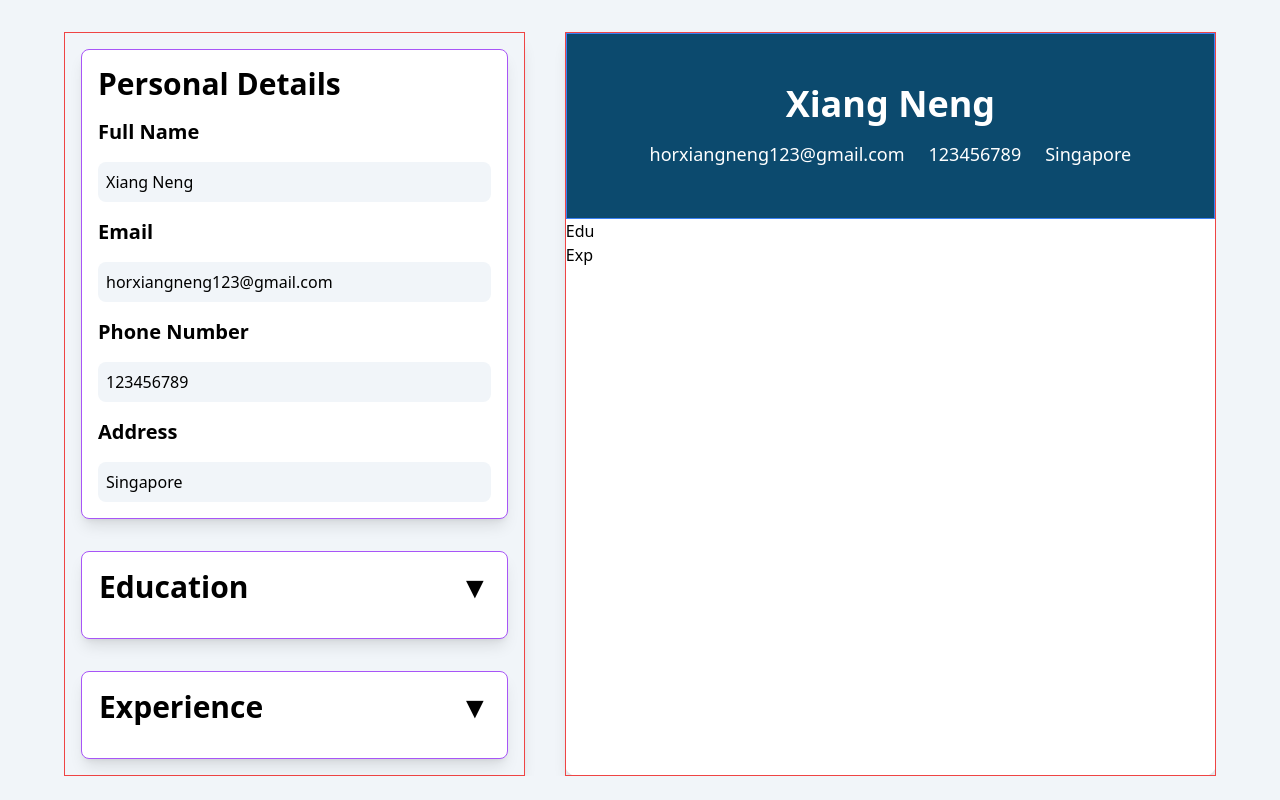
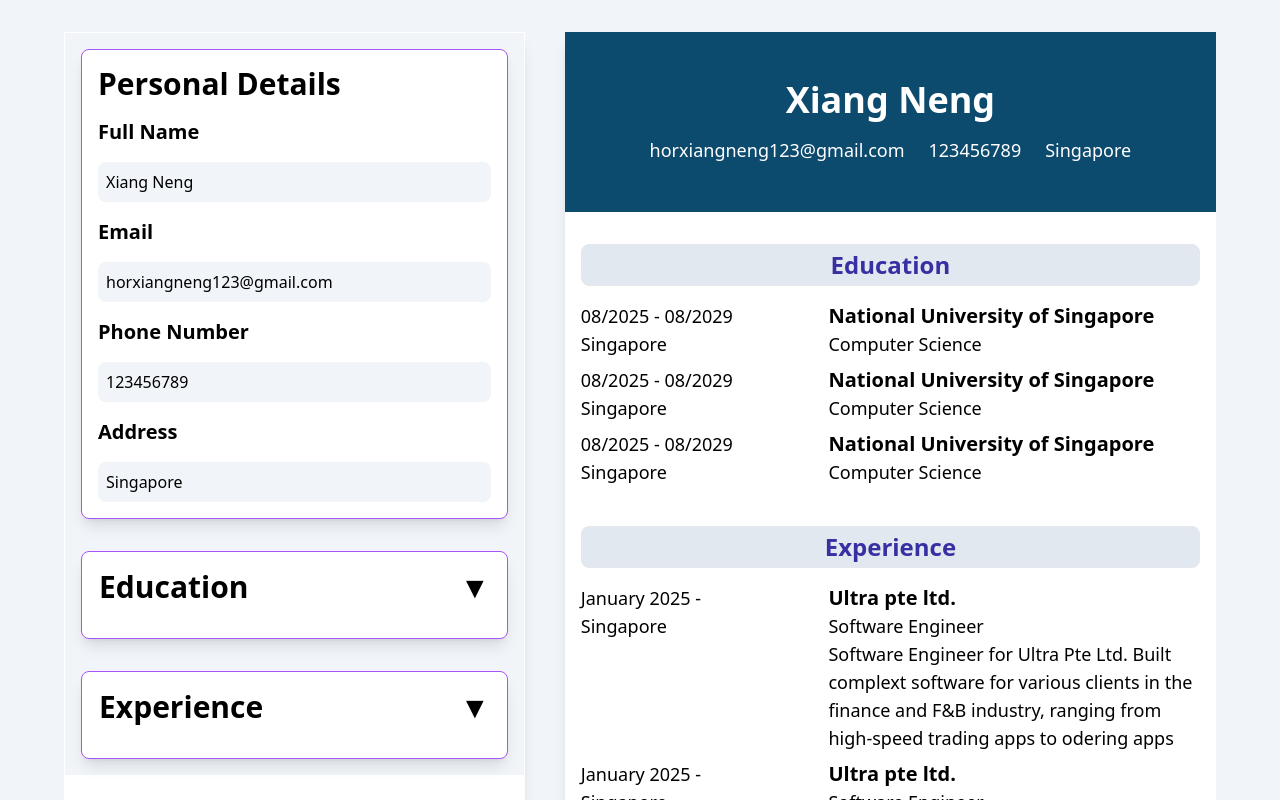
Before and after one commit to Rubyherp/react-CVApplication, a React (Vite) app: page / in a window 1280 px wide. Shown: the top 800 px of the page. Built offline with nearby package versions, Linux system fonts and the light colour scheme.

Commit message:
add CVPreview logic with css

```diff
--- a/src/CVProvider.jsx
+++ b/src/CVProvider.jsx
@@ -4,11 +4,15 @@ import cvReducer from "./cvReducer";
 const initialState = {
     personalInfo: { fullName: 'Xiang Neng', email: 'horxiangneng123@gmail.com', number: '123456789', address: 'Singapore' },
     education: [
-        { id: 1, school: 'National University of Singapore', degree: 'Computer Science', startDate: 'August 2025', endDate: 'August 2029', location: 'Singapore' },
-        { id: 2, school: 'National University of Singapore', degree: 'Computer Science', startDate: 'August 2025', endDate: 'August 2029', location: 'Singapore' },
-        { id: 3, school: 'National University of Singapore', degree: 'Computer Science', startDate: 'August 2025', endDate: 'August 2029', location: 'Singapore' },
+        { id: 1, school: 'National University of Singapore', degree: 'Computer Science', startDate: '08/2025', endDate: '08/2029', location: 'Singapore' },
+        { id: 2, school: 'National University of Singapore', degree: 'Computer Science', startDate: '08/2025', endDate: '08/2029', location: 'Singapore' },
+        { id: 3, school: 'National University of Singapore', degree: 'Computer Science', startDate: '08/2025', endDate: '08/2029', location: 'Singapore' },
     ],
-    experience: [{ id: 1, companyName: 'Ultra pte ltd.', position: 'Software Engineer', startDate: 'January 2025', endDate: '', location: 'Singapore', description: 'Software Engineer for Ultra Pte Ltd. Built complext software for various clients in the finance and F&B industry, ranging from high-speed trading apps to odering apps' },]
+    experience: [
+        { id: 1, companyName: 'Ultra pte ltd.', position: 'Software Engineer', startDate: 'January 2025', endDate: '', location: 'Singapore', description: 'Software Engineer for Ultra Pte Ltd. Built complext software for various clients in the finance and F&B industry, ranging from high-speed trading apps to odering apps' },
+        { id: 1, companyName: 'Ultra pte ltd.', position: 'Software Engineer', startDate: 'January 2025', endDate: '', location: 'Singapore', description: 'Software Engineer for Ultra Pte Ltd. Built complext software for various clients in the finance and F&B industry, ranging from high-speed trading apps to odering apps' },
+        { id: 1, companyName: 'Ultra pte ltd.', position: 'Software Engineer', startDate: 'January 2025', endDate: '', location: 'Singapore', description: 'Software Engineer for Ultra Pte Ltd. Built complext software for various clients in the finance and F&B industry, ranging from high-speed trading apps to odering apps' },
+    ]
 }
 
 export const CVContext = createContext();
--- a/src/routes/CVPreview.jsx
+++ b/src/routes/CVPreview.jsx
@@ -3,21 +3,57 @@ import { CVContext } from "../CVProvider";
 
 function CVPreview() {
     const { state } = useContext(CVContext);
-    const payload = state.personalInfo;
+    const personalInfo = state.personalInfo;
+    const education = state.education;
+    const experience = state.experience;
 
     return (
-        <div className="flex flex-col h-full border border-red-500">
-            <div className="flex flex-col h-1/4 w-full place-content-center border border-blue-500 bg-sky-900">
-                <div className="flex flex-col self-center text-4xl text-white font-bold">{payload.fullName}</div>
+        <div className="flex flex-col min-h-full gap-8">
+            <div className="flex flex-col py-12 w-full shrink-0 place-content-center bg-sky-900">
+                <div className="flex flex-col self-center text-4xl text-white font-bold">{personalInfo.fullName}</div>
                 <div className="flex gap-6 place-content-center text-lg text-white mt-4">
                     {/* {//TODO: Add icons?} */}
-                    <div>{payload.email}</div>
-                    <div>{payload.number}</div>
-                    <div>{payload.address}</div>
+                    <div>{personalInfo.email}</div>
+                    <div>{personalInfo.number}</div>
+                    <div>{personalInfo.address}</div>
                 </div>
             </div>
-            <div>Edu</div>
-            <div>Exp</div>
+            <div className="flex flex-col gap-4 pl-4 pr-4">
+                <div className="flex place-content-center bg-slate-200 text-2xl font-bold text-indigo-800 p-1 border rounded-lg"> Education </div>
+                <ul className="text-lg">
+                    {education.map(edu => (
+                        <div className="flex w-full">
+                            <div className="flex flex-col w-2/5 mb-2 shrink-0">
+                                <div>{edu.startDate} - {edu.endDate}</div>
+                                <div>{edu.location}</div>
+                            </div>
+                            <div className="flex flex-col mb-2">
+                                <div className="text-xl font-bold">{edu.school}</div>
+                                <div>{edu.degree}</div>
+                            </div>
+                        </div>
+                    ))}
+                </ul>
+            </div>
+
+            <div className="flex flex-col gap-4 pl-4 pr-4">
+                <div className="flex place-content-center bg-slate-200 text-2xl font-bold text-indigo-800 p-1 border rounded-lg"> Experience </div>
+                <ul className="text-lg">
+                    {experience.map(exp => (
+                        <div className="flex w-full">
+                            <div className="flex flex-col w-2/5 mb-2 shrink-0">
+                                <div>{exp.startDate} - {exp.endDate}</div>
+                                <div>{exp.location}</div>
+                            </div>
+                            <div className="flex flex-col mb-2">
+                                <div className="text-xl font-bold">{exp.companyName}</div>
+                                <div>{exp.position}</div>
+                                <div>{exp.description}</div>
+                            </div>
+                        </div>
+                    ))}
+                </ul>
+            </div>
         </div>
     )
 }
--- a/src/routes/sidebar.jsx
+++ b/src/routes/sidebar.jsx
@@ -40,7 +40,7 @@ function Sidebar() {
 
     return (
         <>
-            <div className="flex flex-col gap-8 p-4 border border-red-500 bg-slate-100">
+            <div className="flex flex-col gap-8 p-4 border border-white bg-slate-100">
 
                 {/* Add personal info */}
                 <div className="flex flex-col border border-purple-500 rounded-lg bg-white shadow-lg p-4">
```
